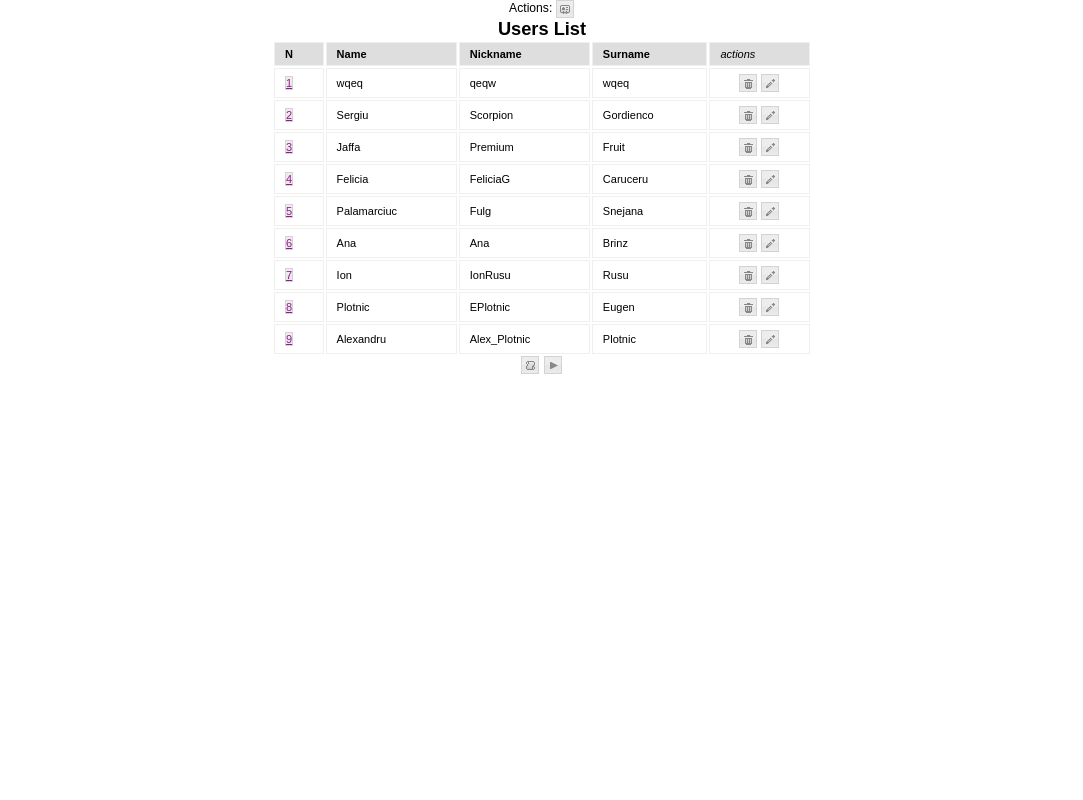
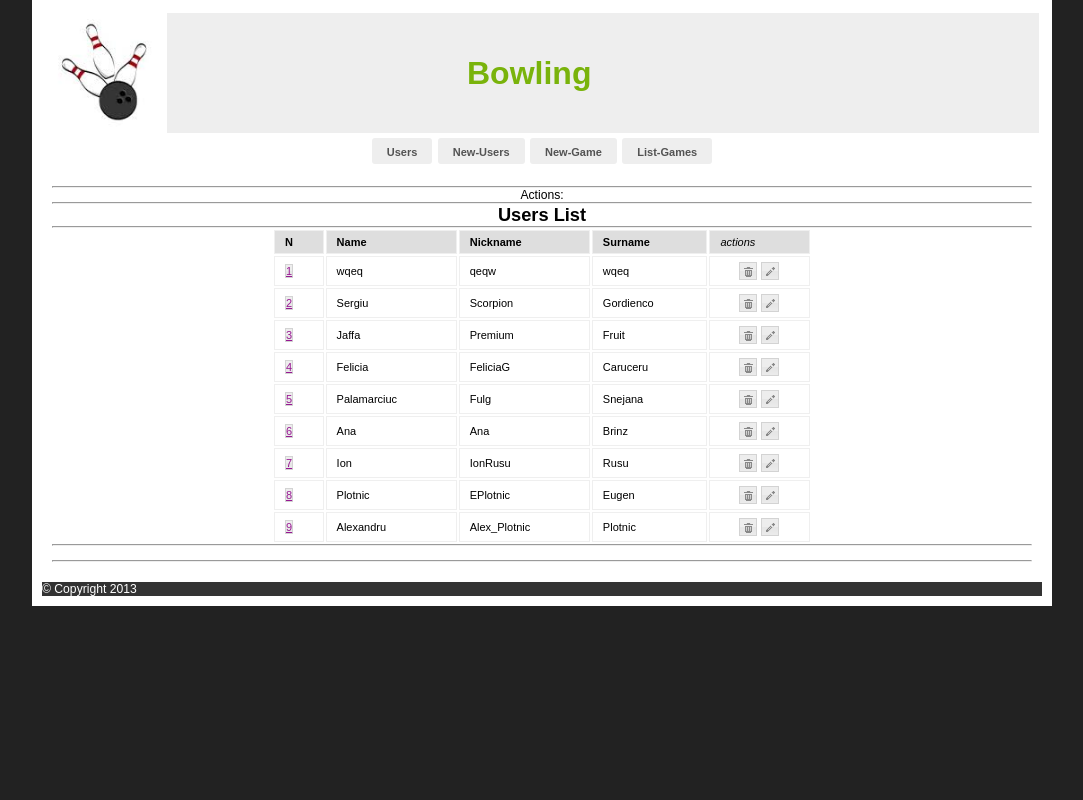
Before and after one commit to rolexx89/Bowling-site2, a CodeIgniter app: page / in a window 1280 px wide. Shown: the whole page, without its empty margins (98-1181 px from the left). Run offline with CodeIgniter, Linux system fonts and the light colour scheme.

Commit message:
create header, footer, design , fixet bug with ajax new design

```diff
--- a/application/controllers/games.php
+++ b/application/controllers/games.php
@@ -163,7 +163,7 @@ class Games extends CI_Controller {
         // apelam view-ul si ii oferim datele necesare pentru afisare
         $this->display_lib->users_page(array(
             'currentGameData'   => $this->currentGameData
-        ), 'pages/game');
+        ), 'pages/game', $this->currentGameData['ajax-request']);
     }
     /**
      * actiunea data are ca scop restructurarea datelor pentru a fi mai
--- a/application/libraries/display_lib.php
+++ b/application/libraries/display_lib.php
@@ -9,13 +9,16 @@ class Display_lib {
  * @param type $data array continutului pageni
  * @param type $name denumirea pageni dupa url
  */
-    public function users_page($data, $name) {
+    public function users_page($data, $name, $only_content = false) {
         $CI = &get_instance();
-
-        //var_dump($name.'_view');
+        if(!$only_content)
+            $CI->load->view('header', $data);
+                //var_dump($name.'_view');
         if(method_exists($CI, 'actionSuffix'))
             $CI->actionSuffix($data);
         $CI->load->view($name . '_view', $data);
+        if(!$only_content)
+            $CI->load->view('footer', $data);
     }
 /**
  * rederectioneaza pla paginea de eroare , cu datele $data si denumirea $name
--- /dev/null
+++ b/application/views/footer.php
@@ -0,0 +1,9 @@
+			</div>
+			<div id="footer">
+				© Copyright 2013
+			</div>
+		</div>
+	</div>
+	</center>
+</body>
+</html>
--- /dev/null
+++ b/application/views/header.php
@@ -0,0 +1,80 @@
+<?php
+	header("Content-type: text/html;charset=utf-8");
+?><!DOCTYPE HTML PUBLIC "-//W3C//DTD HTML 4.0 Transitional//EN">
+<html>
+<head>
+<META http-equiv="Content-Type" CONTENT="text/html; charset=utf-8">
+<meta http-equiv="X-UA-Compatible" content="IE=edge">
+
+<title>Bowling</title>
+<LINK REL="shortcut icon" TYPE="image/x-icon" HREF="favicon.ico" >
+<LINK REL="icon" TYPE="image/x-icon" HREF="favicon.ico" >
+<link type="text/css" href="/stylesheets/style.css" rel="stylesheet" />
+<style type="text/css">
+	* {
+		margin	: 0;
+		padding	: 0;
+	}
+	#wall {
+		background	: #222;
+		min-height	: 100%;
+		width		: 100%;
+	}
+
+	#wall #container {
+		width	: 1000px;
+		/*height	: 100%;*/
+		margin	: 0 auto;
+		padding	: 10px;
+		background	: #fff;
+		text-align	: left;
+	}
+
+	html,body,body center.wall {
+		height	: 100%;
+	}
+
+	div#body {
+		min-height	: 360px;
+		padding	: 20px 10px;
+	}
+
+	table.list {
+		min-width	: 540px;
+		font-size	: 11px;
+	}
+	table.list td {
+		margin	: 2px;
+		border	: 1px solid #efefef;
+		padding	: 5px 10px;
+	}
+	table.list tr.mark td {
+		background	: #dedede;
+	}
+</style>
+</head>
+<body>
+<center class="wall" >
+<div id="wall">
+   <div id="container">
+      <div id="header">
+         <table style="width: 100%;">
+              <tr valign="top" height="1">
+                <td width="1">
+                   <span>
+                       <img src="/stylesheets/images/2.jpg" alt="bowling" width="120" height="120" />
+                   </span>
+                </td>
+                <td>
+                    <h1>Bowling</h1>
+                </td>
+               </tr>
+          </table>
+                  <div class="nav" align="center" >
+                        <a class="but-nav" href="<?php echo base_url(); ?>users/all">Users</a>
+                        <a class="but-nav" href="<?php echo base_url(); ?>pages/filed">New-Users</a>
+                        <a class="but-nav" href="<?php echo base_url(); ?>games/newgame">New-Game</a>
+                        <a class="but-nav" href="<?php echo base_url(); ?>games/lists/">List-Games</a>
+                  </div>
+                </div>
+                <div id="body">
--- a/application/views/pages/game_view.php
+++ b/application/views/pages/game_view.php
@@ -1,5 +1,5 @@
 <?php if(empty($currentGameData['ajax-request'])) { ?>
-    <link type="text/css" href="/stylesheets/style.css" rel="stylesheet" />
+<link type="text/css" href="/stylesheets/style.css" rel="stylesheet" />
     <script src="http://code.jquery.com/jquery-1.8.2.min.js"></script>
 <div id="ajax-space">
 <?php } ?>
@@ -19,6 +19,7 @@
         ?>
         <hr />
         <hr />
+
         <h3>Game Table</h3>
         <?php
         if(!empty($currentGameData['game-data'])) {
@@ -205,4 +206,5 @@
 
 } else { ?>
 </div>
+
 <?php } ?>
--- a/application/views/pages/pages_view.php
+++ b/application/views/pages/pages_view.php
@@ -1,12 +1,12 @@
 <link type="text/css" href="/stylesheets/style.css" rel="stylesheet" />
+<center>
+    <hr />
 <span class="field-name">
             Actions:
         </span>
-        <span class="field-value">
-            <li class="ui-button ui-widget ui-state-default ui-corner-all" title=".ui-icon-contact">
-            <a class="ui-icon ui-icon-contact" href="<?php echo base_url(); ?>pages/filed">Add new user</a> </li>
-        </span>
-<h2>Users List</h2> <center>
+        <hr />
+<h2>Users List</h2>
+<hr />
 <table  class="list">
 	<tr class="mark">
 		<td><b>N</b></td>
@@ -41,10 +41,7 @@
 		<?php }
 	?>
 </table>
+<hr />
+&nbsp;
+<hr />
 </center>
- <li class="ui-button ui-widget ui-state-default ui-corner-all" title="icon script">
-    <a class="ui-icon ui-icon-script" href="<?php echo base_url(); ?>games/lists/<?php echo htmlspecialchars($item['id']); ?>"> lista </a>
- </li>
- <li class="ui-button ui-widget ui-state-default ui-corner-all" title="icon play">
-    <a class="ui-icon ui-icon-play" href="<?php echo base_url(); ?>games/newgame"> Newgame </a>
- </li>
--- a/stylesheets/style.css
+++ b/stylesheets/style.css
@@ -3,8 +3,26 @@ html,body{margin:0;padding:0}
 body{font: 76% arial,sans-serif;text-align:center}
 p{margin:0 10px 10px}
 a{color: #981793;}
-div#header h1{height:80px;line-height:80px;margin:0;
-              padding-left:10px;background: #EEE;color: #79B30B}
+div#header h1{height:120px;line-height:120px;margin:1px;
+              padding-left:300px;background: #EEE;color: #79B30B }
+#header .nav a {
+    background  : #eee;
+    color       : #535353;
+    padding     : 8px 15px 6px 15px;
+    font-size   : 11px;
+    font-weight : bold;
+    margin      : 2px 1px;
+    text-decoration : none;
+    border-radius   : 3px;
+
+    display     : inline-block;
+}
+
+#header .nav a:hover {
+    color   : #232323;
+    text-decoration : underline;
+}
+
 div#container{text-align:left}
 div#content p{line-height:1.4}
 div#leftblock{background:#B9CAFF}
```
Also changed, not shown: application/views/pages/edit_view.php (+9 -3 lines), application/views/pages/filed_view.php (+10 -1 lines), application/views/pages/game_list_view.php (+8 -1 lines), application/views/pages/page_view.php (+8 -1 lines), nbproject/private/private.xml (+18 -1 lines), img/captcha/1377599273.3748.jpg (deleted), img/captcha/1378381840.0187.jpg (added), stylesheets/images/1.jpg (added), stylesheets/images/2.jpg (added), stylesheets/images/3.jpg (added), stylesheets/images/loading.jpg (added), 1 other file.
